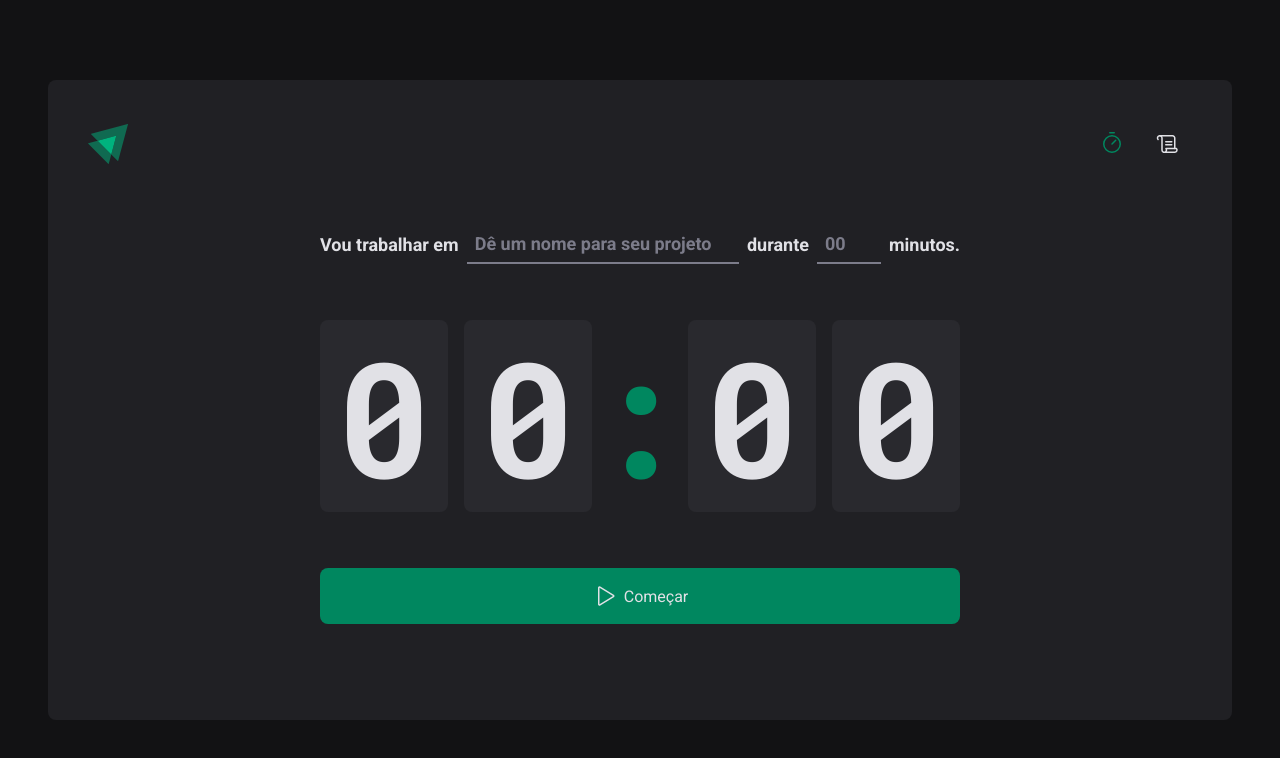
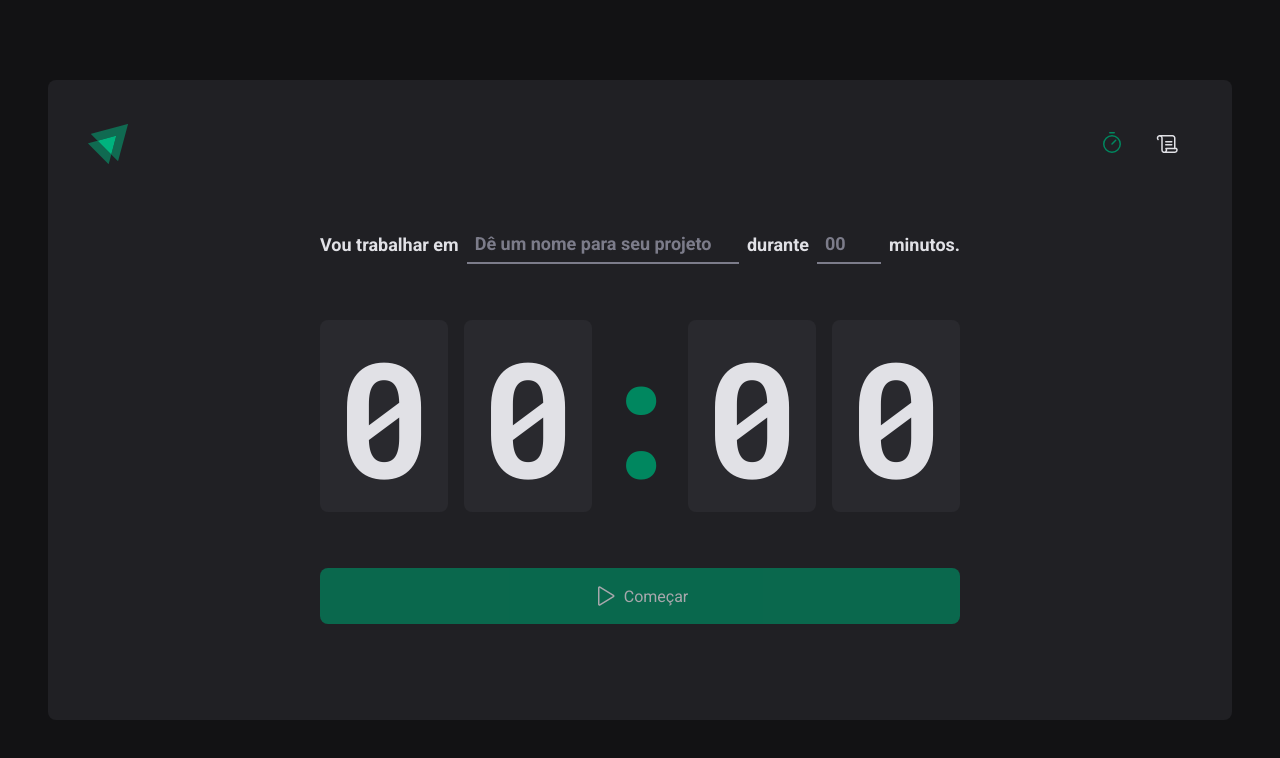
Before and after one commit to FranciscoMaik/pomodoro, a React (Vite) app: page / in a window 1280 px wide. Shown: the top 758 px of the page. Built offline with nearby package versions, Linux system fonts and the light colour scheme.

Commit message:
feat: validation form

```diff
--- a/package.json
+++ b/package.json
@@ -10,11 +10,14 @@
     "lint": "eslint src --ext .ts,.tsx"
   },
   "dependencies": {
+    "@hookform/resolvers": "^2.9.8",
     "phosphor-react": "^1.4.1",
     "react": "^18.2.0",
     "react-dom": "^18.2.0",
+    "react-hook-form": "^7.35.0",
     "react-router-dom": "^6.3.0",
-    "styled-components": "^5.3.5"
+    "styled-components": "^5.3.5",
+    "zod": "^3.19.1"
   },
   "devDependencies": {
     "@rocketseat/eslint-config": "^1.1.3",
--- a/src/pages/Home/index.tsx
+++ b/src/pages/Home/index.tsx
@@ -1,4 +1,7 @@
 import { Play } from 'phosphor-react'
+import { useForm } from 'react-hook-form'
+import { zodResolver } from '@hookform/resolvers/zod'
+import * as zod from 'zod'
 
 import {
   CountdownContainer,
@@ -10,16 +13,34 @@
   TaskInput,
 } from './styles'
 
+const newCycleFormValidationSchema = zod.object({
+  task: zod.string().min(1, 'Informe a tarefa'),
+  minutesAmount: zod
+    .number()
+    .min(5, 'O ciclo precisa ser de no mínimo 5 minutos.')
+    .max(60, 'O ciclo precisa ser de no máximo 60 minutos.'),
+})
+
 export function Home() {
+  const { register, handleSubmit, watch } = useForm({
+    resolver: zodResolver(newCycleFormValidationSchema),
+  })
+
+  function handleCreateNewCycle(data: any) {}
+
+  const task = watch('task')
+  const isSubmitDisabled = !task
+
   return (
     <HomeContainer>
-      <form action="">
+      <form onSubmit={handleSubmit(handleCreateNewCycle)}>
         <FormContainer>
           <label htmlFor="task">Vou trabalhar em</label>
           <TaskInput
             id="task"
             list="task-suggestions"
             placeholder="Dê um nome para seu projeto"
+            {...register('task')}
           />
 
           <datalist id="task-suggestions">
@@ -38,6 +59,7 @@
             step={5}
             min={5}
             max={60}
+            {...register('minutesAmount', { valueAsNumber: true })}
           />
 
           <span>minutos.</span>
@@ -51,7 +73,7 @@
           <span>0</span>
         </CountdownContainer>
 
-        <StartCountdownButton type="submit">
+        <StartCountdownButton disabled={isSubmitDisabled} type="submit">
           <Play size={24} />
           Começar
         </StartCountdownButton>
```
Also changed, not shown: 1 other file (tests, documents, lock files or other folders).
